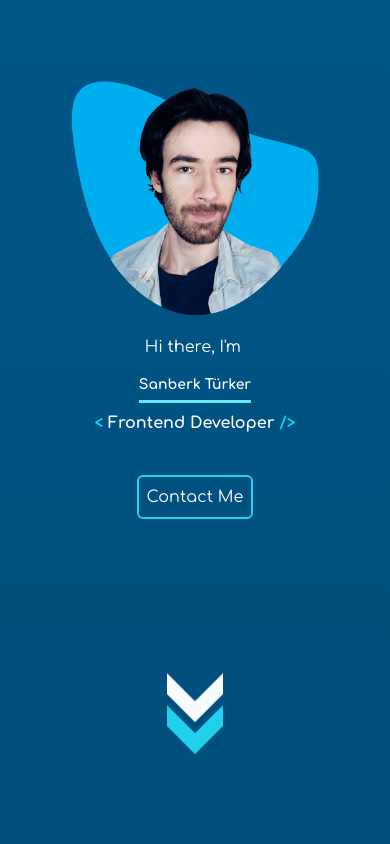
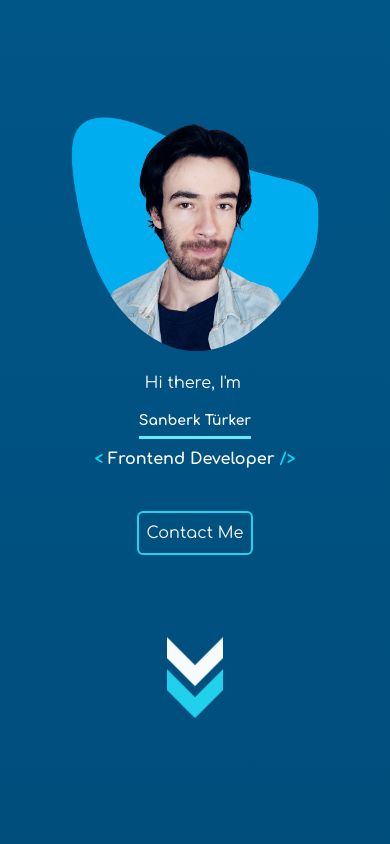
Before and after one commit to sanberkHax/sanberk.dev, a Next.js app: page / in a window 390 px wide. Shown: the top 844 px of the page. Built offline with nearby package versions, Linux system fonts and the light colour scheme.

Commit message:
Fix arrow gap

```diff
--- a/src/components/Hero.tsx
+++ b/src/components/Hero.tsx
@@ -6,7 +6,7 @@ import { motion } from 'framer-motion';
 
 export const Hero = () => {
   return (
-    <section className="flex justify-center items-center flex-col h-screen gap-24 md:gap-16  lg:gap-36">
+    <section className="flex justify-center items-center flex-col h-screen gap-6 md:gap-16  lg:gap-36">
       <div className="flex justify-center items-center flex-col lg:flex-row gap-10 sm:gap-4 xl:gap-24">
         <motion.div
           initial={{ opacity: 0, scale: 0 }}
```
